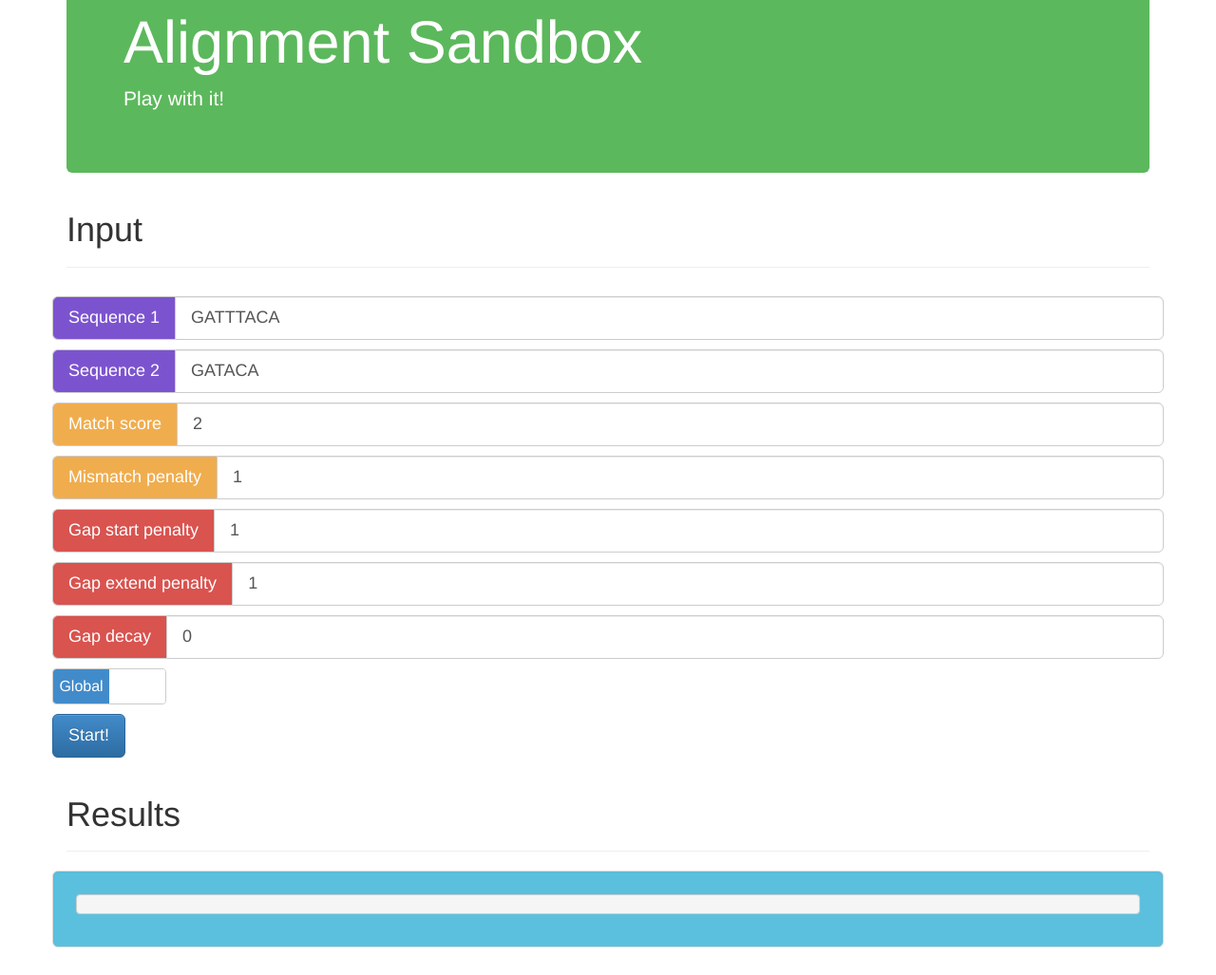
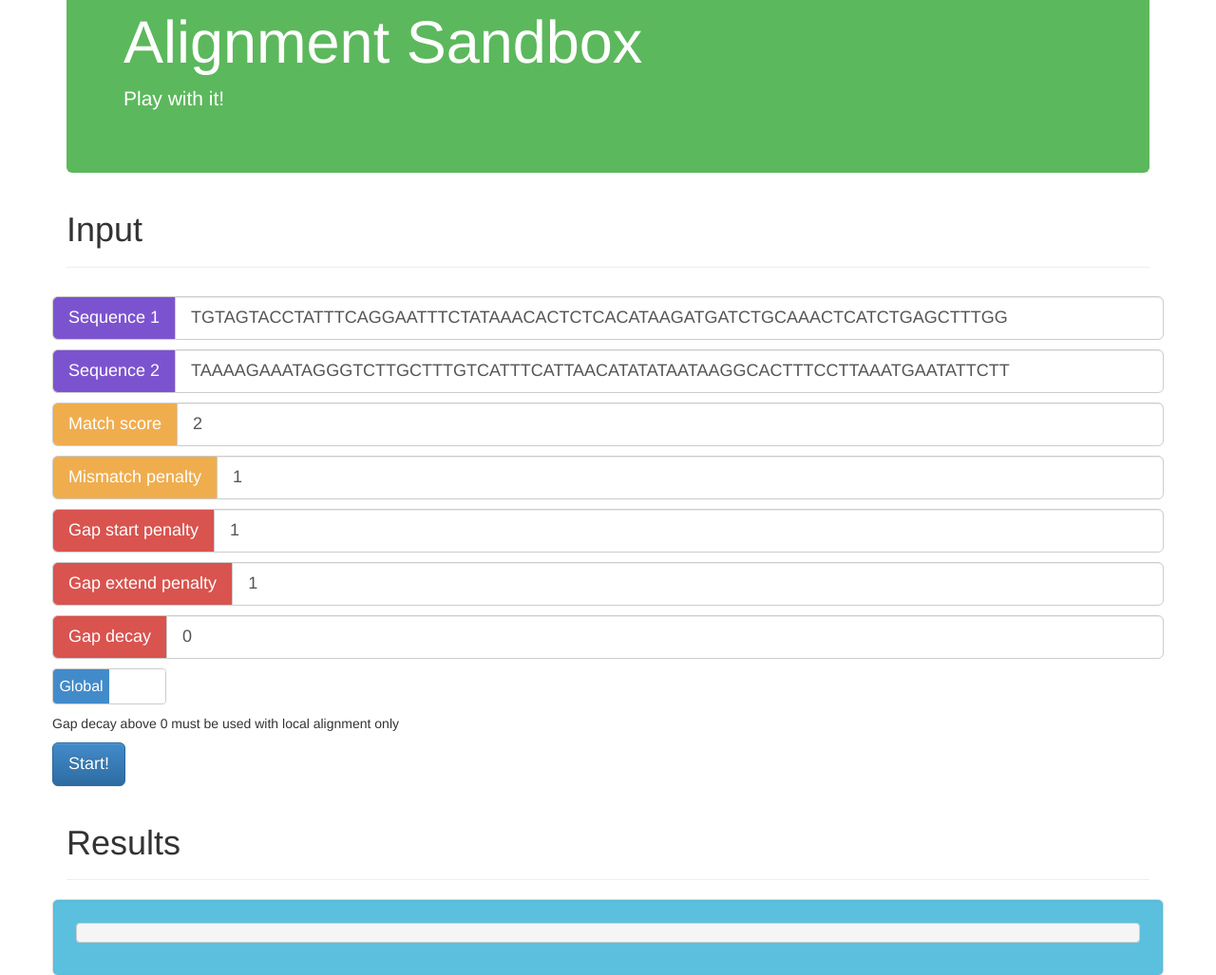
Before and after one commit to MariaNattestad/alignment_sandbox, a PHP site: page / in a window 1280 px wide. Shown: the top 1027 px of the page at 95% size. Run offline with PHP 8.4, Linux system fonts and the light colour scheme; some libraries are stand-ins or nearby versions.

Commit message:
Implemented gap decay penalty

```diff
--- a/index.php
+++ b/index.php
@@ -98,7 +98,7 @@
           <div class="input-group input-group-lg">
             <span class="input-group-addon colorful1">Sequence 1</span>
              <input type="text" name="seq1" class="form-control" value = <?php if (!empty($_POST)) {
-             echo strtoupper(escapeshellcmd($_POST['seq1']));} else {echo "GATTTACA";} ?> >
+             echo strtoupper(escapeshellcmd($_POST['seq1']));} else {echo "TGTAGTACCTATTTCAGGAATTTCTATAAACACTCTCACATAAGATGATCTGCAAACTCATCTGAGCTTTGG";} ?> >
 
           </div>
         </p>
@@ -106,7 +106,7 @@
                   <div class="input-group input-group-lg">
                     <span class="input-group-addon colorful1" >Sequence 2</span>
                      <input type="text" name="seq2" class="form-control" value = <?php if (!empty($_POST)) {
-                     echo strtoupper(escapeshellcmd($_POST['seq2']));} else {echo "GATACA";} ?> >
+                     echo strtoupper(escapeshellcmd($_POST['seq2']));} else {echo "TAAAAGAAATAGGGTCTTGCTTTGTCATTTCATTAACATATATAATAAGGCACTTTCCTTAAATGAATATTCTT";} ?> >
 
                   </div>
               </p>
@@ -115,7 +115,7 @@
               <p>
               <div class="input-group input-group-lg">
                 <span class="input-group-addon colorful2">Match score</span>
-                 <input type="number" name="match" class="form-control" value = <?php if (!empty($_POST)) {
+                 <input type="number" min="0" name="match" class="form-control" value = <?php if (!empty($_POST)) {
                  echo strtoupper(escapeshellcmd($_POST['match']));} else {echo "2";} ?> >
 
               </div>
@@ -125,7 +125,7 @@
              <p>
                 <div class="input-group input-group-lg">
                   <span class="input-group-addon colorful2">Mismatch penalty</span>
-                   <input type="number" name="mismatch" class="form-control" value = <?php if (!empty($_POST)) {
+                   <input type="number" min="0" name="mismatch" class="form-control" value = <?php if (!empty($_POST)) {
                    echo strtoupper(escapeshellcmd($_POST['mismatch']));} else {echo "1";} ?> >
 
                 </div>
@@ -133,7 +133,7 @@
        <p>
           <div class="input-group input-group-lg">
             <span class="input-group-addon colorful3">Gap start penalty</span>
-             <input type="number" name="gap_start" class="form-control" value = <?php if (!empty($_POST)) {
+             <input type="number" min="0" name="gap_start" class="form-control" value = <?php if (!empty($_POST)) {
              echo strtoupper(escapeshellcmd($_POST['gap_start']));} else {echo "1";} ?> >
 
           </div>
@@ -141,7 +141,7 @@
        <p>
           <div class="input-group input-group-lg">
             <span class="input-group-addon colorful3">Gap extend penalty</span>
-             <input type="number" name="gap_extend" class="form-control" value = <?php if (!empty($_POST)) {
+             <input type="number" step="1" min="0" name="gap_extend" class="form-control" value = <?php if (!empty($_POST)) {
              echo strtoupper(escapeshellcmd($_POST['gap_extend']));} else {echo "1";} ?> >
 
           </div>
@@ -161,6 +161,7 @@
           <p>
             <input type="checkbox" data-size="large" name="global" data-on-text="Global" data-off-text="Local" value="-global" <?php if (!empty($_POST)) { if (!empty($_POST['global'])) { echo "checked"; };} else { echo "checked";}  ?> >
           </p>
+          <p>Gap decay above 0 must be used with local alignment only</p>
           <button class="btn btn-primary btn-lg" type="submit">Start!</button>
            </form>
         </div>
```
